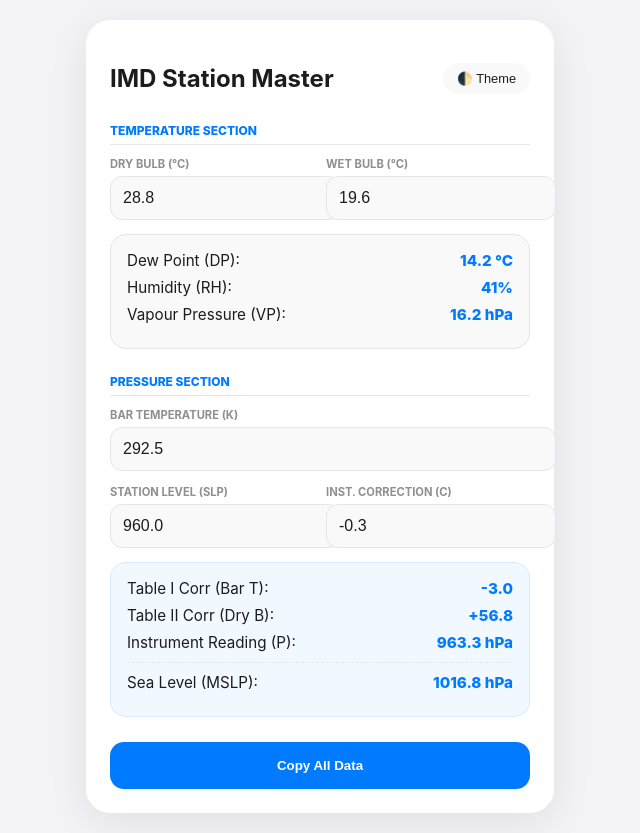
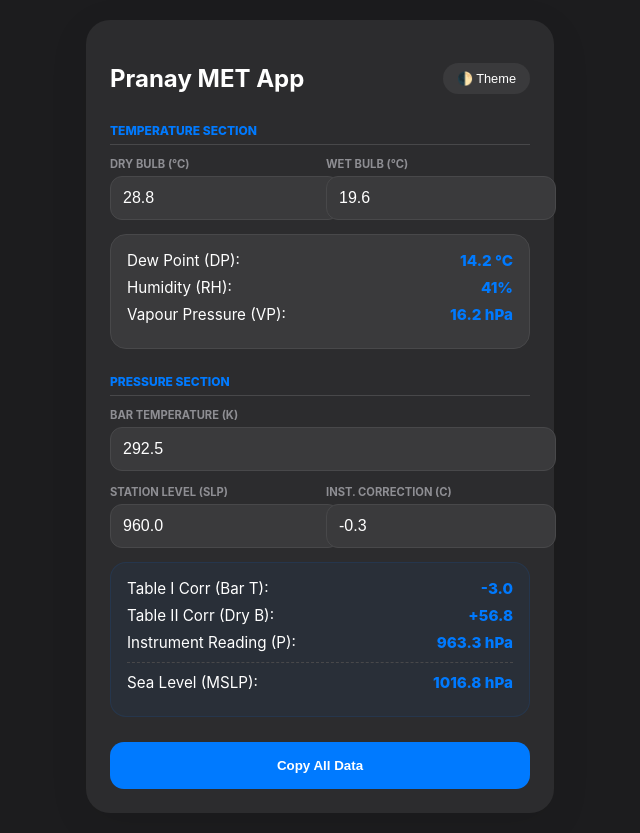
Before and after one commit to pranay036/pmetapp, a plain HTML site: page index.html in a window 1280 px wide. Both pictures are taken after a click on the button "🌓 Theme". Shown: the whole page, without its empty margins (320-960 px from the left). Drawn offline with Linux system fonts and the light colour scheme.

Commit message:
corrected dark mode

```diff
--- a/index.html
+++ b/index.html
@@ -10,7 +10,7 @@
 <body data-theme="light">
     <div class="app-container">
         <div class="header">
-            <h2>IMD Station Master</h2>
+            <h2>Pranay MET App</h2>
             <button class="theme-toggle" onclick="toggleTheme()">🌓 Theme</button>
         </div>
 
--- a/logic.js
+++ b/logic.js
@@ -78,4 +78,21 @@ function solvePressure() {
     }
 }
 
-window.onload = solveAll;
+function toggleTheme() {
+    const body = document.body;
+    const currentTheme = body.getAttribute('data-theme');
+    const newTheme = currentTheme === 'dark' ? 'light' : 'dark';
+
+    body.setAttribute('data-theme', newTheme);
+
+    // Optional: Save preference to local storage for mobile use
+    localStorage.setItem('theme', newTheme);
+}
+
+// Add this to your window.onload to load the saved theme
+window.onload = () => {
+    const savedTheme = localStorage.getItem('theme') || 'light';
+    document.body.setAttribute('data-theme', savedTheme);
+    solveTemperature();
+    solvePressure();
+};
```
